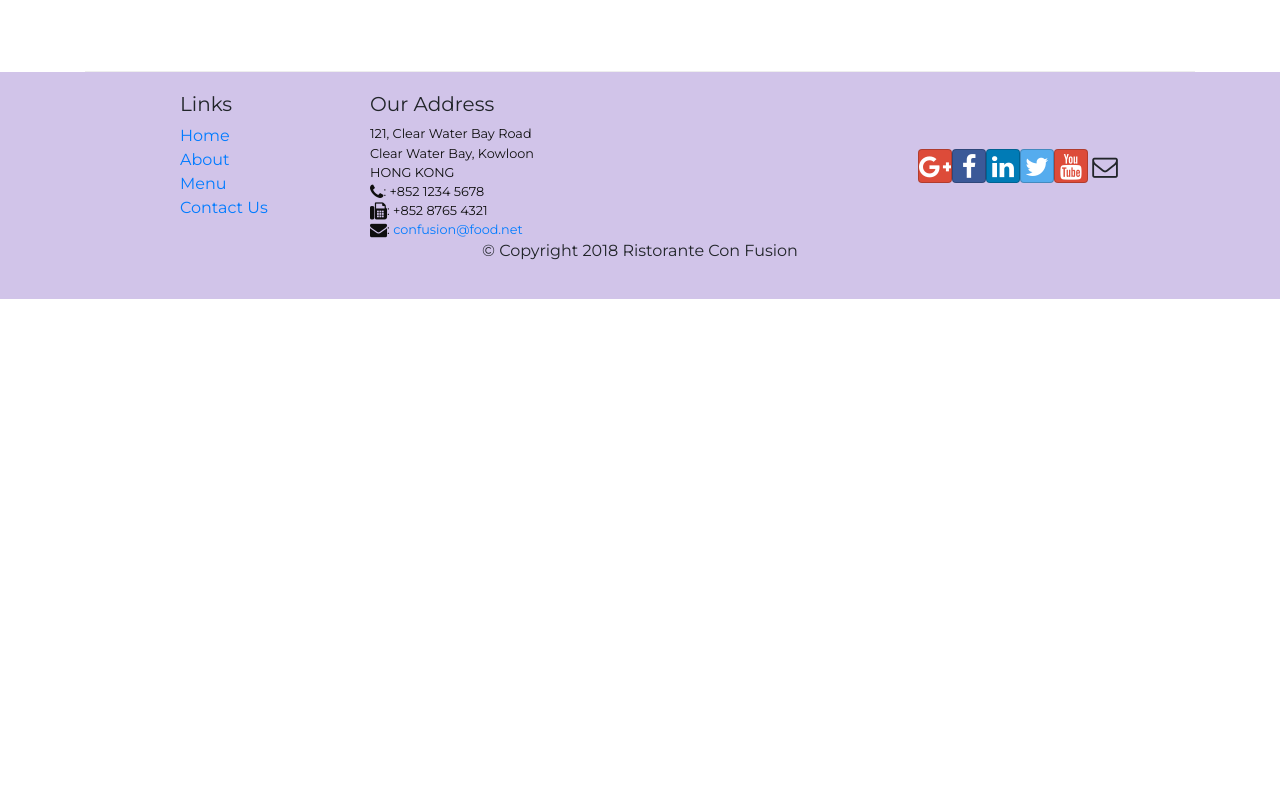
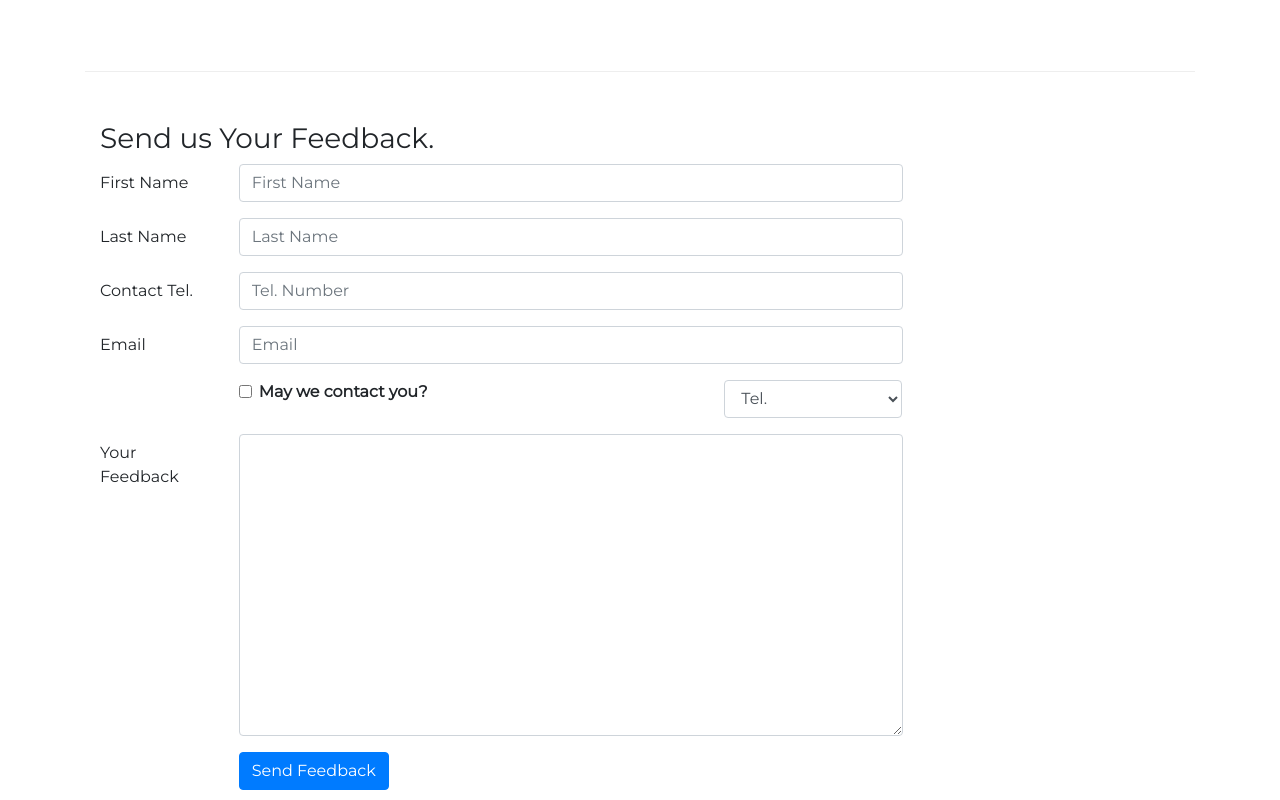
Before and after one commit to farrukh28/react, a React (Create React App) app in the folder confusion/: page /contactus in a window 1280 px wide. Shown: the part 800-1600 px from the top of the page. Before the commit the page ends 1099 px from the top, so only its background shows below. Built offline with nearby package versions, Linux system fonts and the light colour scheme.

Commit message:
Controlled Forms

```diff
--- a/confusion/src/components/ContactComponent.js
+++ b/confusion/src/components/ContactComponent.js
@@ -1,10 +1,44 @@
-import React from 'react';
-import { Breadcrumb, BreadcrumbItem } from 'reactstrap';
+import React, { Component } from 'react';
+import { Breadcrumb, BreadcrumbItem, Form, FormGroup, Label, Col, Input, Button } from 'reactstrap';
 import { Link } from 'react-router-dom';
 
 
-function Contact(props) {
+class Contact extends Component {
 
+    constructor(props) {
+
+        super(props);
+        this.state = {
+            firstname: '',
+            lastname: '',
+            telnum: '',
+            email: '',
+            agree: false,
+            contactType: 'Tel.',
+            message: ''
+        };
+        this.handleSubmit = this.handleSubmit.bind(this);
+        this.handleInputChange = this.handleInputChange.bind(this);
+    };
+
+    handleInputChange(event) {
+
+        const target = event.target;
+        const value = target.type === "checkbox" ? target.checked : target.value;
+        const name = target.name;
+
+        this.setState({
+            [name]: value
+        });
+    };
+
+    handleSubmit(event) {
+        console.log("Current State is =" + JSON.stringify(this.state));
+        alert("Current State is =" + JSON.stringify(this.state));
+        event.preventDefault(); // prevents browser from going to other page.
+    };
+
+    render() {
         return (
             <>
 
@@ -47,11 +81,77 @@
                             </div>
                         </div>
                     </div>
+                    <div className="row row-content">
+                        <div className="col-12">
+                            <h3>Send us Your Feedback.</h3>
+                        </div>
+                        <div className="col-12 col-md-9">
+                            <Form onSubmit={this.handleSubmit}>
+                                <FormGroup row>
+                                    <Label htmlFor="firstname" md={2}>First Name</Label>
+                                    <Col md={10}>
+                                        <Input type="text" id="firstname" name="firstname" placeholder="First Name"
+                                            value={this.state.firstname} onChange={this.handleInputChange} />
+                                    </Col>
+                                </FormGroup>
+                                <FormGroup row>
+                                    <Label htmlFor="lastname" md={2}>Last Name</Label>
+                                    <Col md={10}>
+                                        <Input type="text" id="lastname" name="lastname" placeholder="Last Name"
+                                            value={this.state.lastname} onChange={this.handleInputChange} />
+                                    </Col>
+                                </FormGroup>
+                                <FormGroup row>
+                                    <Label htmlFor="telnum" md={2}>Contact Tel.</Label>
+                                    <Col md={10}>
+                                        <Input type="tel" id="telnum" name="telnum" placeholder="Tel. Number"
+                                            value={this.state.telnum} onChange={this.handleInputChange} />
+                                    </Col>
+                                </FormGroup>
+                                <FormGroup row>
+                                    <Label htmlFor="email" md={2}>Email</Label>
+                                    <Col md={10}>
+                                        <Input type="email" id="email" name="email" placeholder="Email"
+                                            value={this.state.email} onChange={this.handleInputChange} />
+                                    </Col>
+                                </FormGroup>
+                                <FormGroup row>
+                                    <Col md={{ size: 6, offset: 2 }} >
+                                        <FormGroup check>
+                                            <Label check>
+                                                <Input type="checkbox" name="agree" value={this.state.agree} onChange={this.handleInputChange} />
+                                                <strong>May we contact you?</strong>
+                                            </Label>
+                                        </FormGroup>
+                                    </Col>
+                                    <Col md={{ size: 3, offset: 1 }} >
+                                        <Input type="select" name="contactType" value={this.state.contactType} onChange={this.handleInputChange}>
+                                            <option>Tel.</option>
+                                            <option>Email</option>
+                                        </Input>
+                                    </Col>
+                                </FormGroup>
+                                <FormGroup row>
+                                    <Label htmlFor="message" md={2}>Your Feedback</Label>
+                                    <Col md={10}>
+                                        <Input type="textarea" id="message" name="message" rows="12"
+                                            value={this.state.message} onChange={this.handleInputChange} />
+                                    </Col>
+                                </FormGroup>
+                                <FormGroup row>
+                                    <Col md={{ size: 10, offset: 2 }}>
+                                        <Button type="submit" color="primary">Send Feedback</Button>
+                                    </Col>
+                                </FormGroup>
+                            </Form>
+                        </div>
+                    </div>
                 </div>
 
             </>
         );
-
     };
 
+}
+
 export default Contact;
```
Lines whose indentation alone changed are shown as unchanged.
